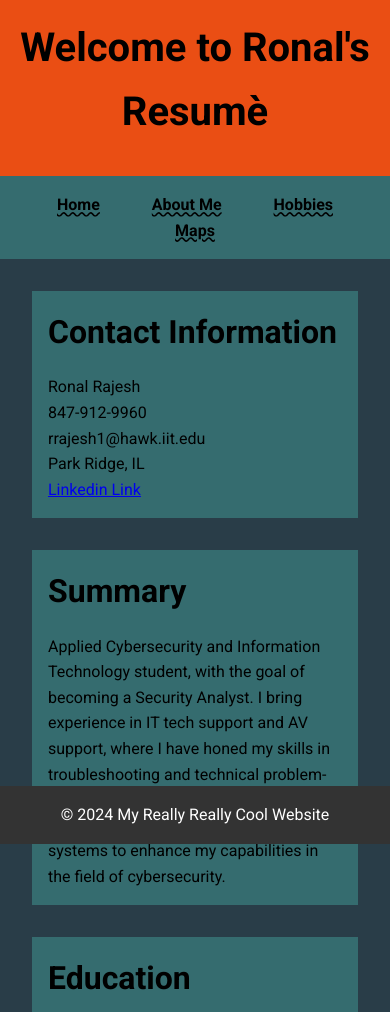
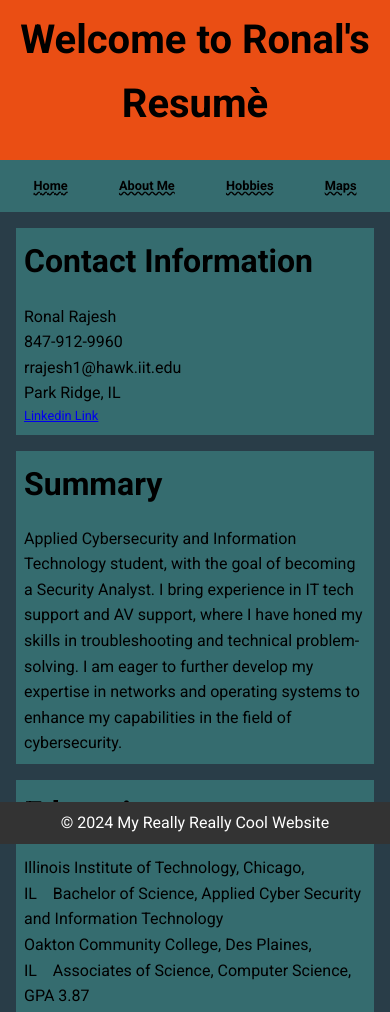
Before and after one commit to BocchiTheRockEnjoyer/project_3, a plain HTML site: page index.html in a window 390 px wide. Shown: the top 1012 px of the page. Drawn offline with Linux system fonts and the light colour scheme.

Commit message:
Added mobile css styling and made map is bigger

```diff
--- a/css/styles.css
+++ b/css/styles.css
@@ -198,7 +198,32 @@ h2 {
 
 #map {
   width: 100%;
-  height: 500px;
+  height: 700px;
+}
+
+@media (min-width: 300px) {
+  header {
+    text-align: center;
+    padding: 0.5rem;
+  }
+  body {
+    font-size: 0.8rem;
+    background-color: #293d48;
+  }
+  section {
+    margin-bottom: 1rem;
+    padding: 0.5rem;
+  }
+
+  footer {
+    font-size: 0.75rem;
+    padding: 0.5rem;
+  }
+
+  #content-wrapper {
+    max-width: 100%;
+    padding: 1rem;
+  }
 }
 
 /* code pretty please update, please, please, please, please */
```
